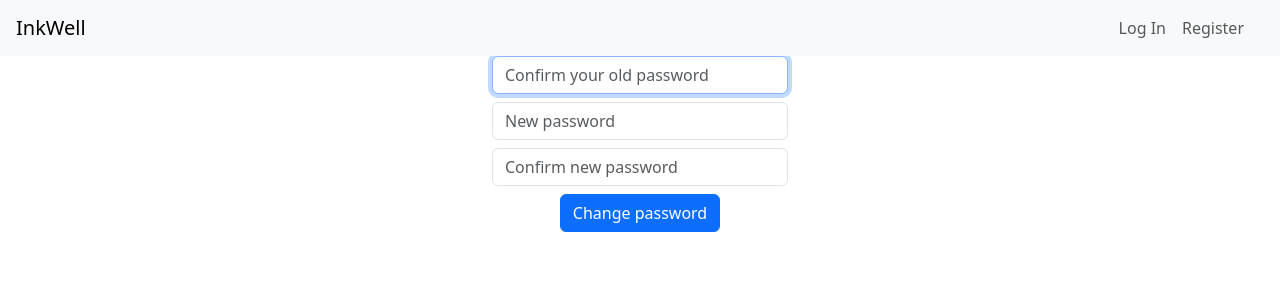
After one commit to martex941/Capstone-InkWell, a Django app: page /password_change in a window 1280 px wide. The commit adds this page. Shown: the top 300 px of the page. Run offline with Django 4.2, Linux system fonts and the light colour scheme; some libraries are stand-ins or nearby versions.

Commit message:
Implemented password and username change templates

```diff
--- /dev/null
+++ b/capstone/inkwell/templates/inkwell/password_change.html
@@ -0,0 +1,34 @@
+{% extends "inkwell/layout.html" %}
+
+{% block body %}
+    <style>
+        .container {
+            border: none;
+            width: 25%;
+        }
+    </style>
+
+    <div class="container">
+        <div class="form">
+            {% if message %}
+                <div>{{ message }}</div>
+            {% endif %}
+            <form action="{% url 'password_change' %}" method="post">
+                {% csrf_token %}
+                <div class="form-label">
+                    <input autofocus class="form-control" type="password" name="oldPassword_confirm" placeholder="Confirm your old password">
+                </div>
+                <div class="form-label">
+                    <input class="form-control" type="password" name="new_password" placeholder="New password">
+                </div>
+                <div class="form-label">
+                    <input class="form-control" type="password" name="newPassword_confirm" placeholder="Confirm new password">
+                </div>
+                <div class="d-flex justify-content-center">
+                    <input class="btn btn-primary" type="submit" value="Change password">
+                </div>
+            </form>
+        </div>
+    </div>
+
+{% endblock %}
--- a/capstone/inkwell/urls.py
+++ b/capstone/inkwell/urls.py
@@ -8,6 +8,8 @@ urlpatterns = [
     path('logout', views.logout_view, name='logout'),
     path('register', views.register, name='register'),
     path('settings', views.settings, name='settings'),
+    path('password_change', views.password_change, name='password_change'),
+    path('username_change', views.username_change, name='username_change'),
     path('newInk', views.newInk, name='newInk'),
     path('well', views.well, name="well")
 ]
--- a/capstone/inkwell/views.py
+++ b/capstone/inkwell/views.py
@@ -19,8 +19,10 @@ def well(request):
     return render(request, "inkwell/well.html")
 
 def settings(request):
+    return render(request, "inkwell/settings.html")
+
+def password_change(request):
     if request.method == "POST":
-
         # Password change
         if "change_password" in request.POST:
             old_password = request.POST.get("oldPassword_confirm")
@@ -58,10 +60,15 @@ def settings(request):
                 "message": "Password changed successfully"
             })
 
+    return render(request, "inkwell/password_change.html")
+
+def username_change(request):
+    if request.method == "POST":
         # Username change
         if "change_username" in request.POST:
             old_username = request.user
             new_username = request.POST.get("new_username")
+            user = request.user
             if new_username == old_username:
                 return render(request, "inkwell/settings.html", {
                     "message": "New username must be different than the old username"
@@ -82,7 +89,7 @@ def settings(request):
                 "message": "Username successfully changed"
             })
 
-    return render(request, "inkwell/settings.html")
+    return render(request, "inkwell/username_change.html")
 
 def login_view(request):
     if request.method == "POST":
```
Also changed, not shown: capstone/inkwell/templates/inkwell/settings.html (+10 -0 lines), capstone/inkwell/templates/inkwell/username_change.html (added, +28 -0 lines).
